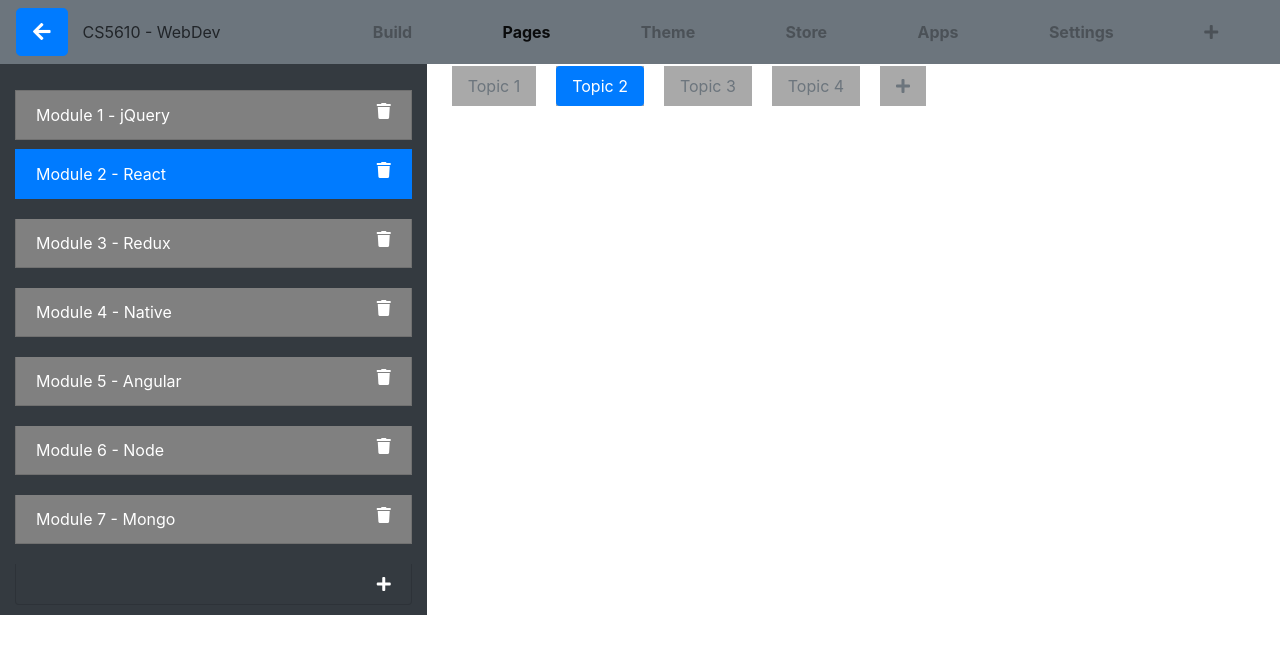
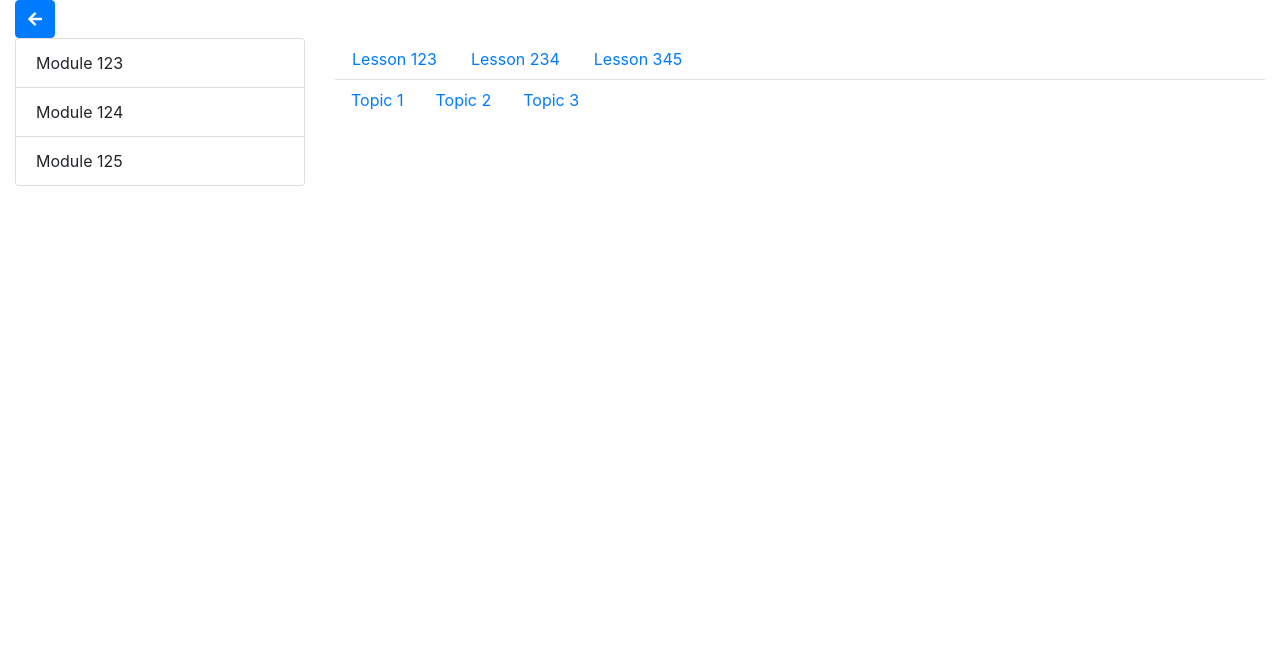
Before and after one commit to aliu19/wbdv-sp21-01-aliu-client-react, a React (Create React App) app: page /editor in a window 1280 px wide. Shown: the top 654 px of the page. Built offline with nearby package versions, Linux system fonts and the light colour scheme.

Commit message:
Basic Layout for Reducers

```diff
--- a/src/components/course-editor/course-editor.js
+++ b/src/components/course-editor/course-editor.js
@@ -1,135 +1,83 @@
 import React from 'react'
+import {combineReducers, createStore} from "redux";
+import moduleReducer from "../../reducers/module-reducer";
+import lessonReducer from "../../reducers/lesson-reducer";
+import topicReducer from "../../reducers/topic-reducer";
+import {Provider} from "react-redux";
+import ModuleList from "./module-list";
+import LessonTabs from "./lesson-tabs";
+import TopicPills from "./topic-pills";
+
+const reducer = combineReducers({
+  moduleReducer: moduleReducer,
+  lessonReducer: lessonReducer,
+  topicReducer: topicReducer
+})
+
+const store = createStore(reducer)
 
 const CourseEditor = ({history}) => {
   return (
-      <div className="container-fluid pull-left">
+      <Provider store={store}>
+        <div className="container-fluid pull-left">
 
-        <nav className="navbar fixed-top navbar-expand-lg navbar-light bg-secondary">
-          <button className="btn btn-primary btn-lg">
+          <button className="btn btn-primary">
             <i onClick={() => history.goBack()} className="fas fa-arrow-left"></i>
           </button>
-          <span className="col-2 wbdv-nav-title">
-            CS5610 - WebDev
-          </span>
 
-          <button className="navbar-toggler" type="button"
-                  data-toggle="collapse" data-target="#navbarNavDropdown">
-            <span className="navbar-toggler-icon"></span>
-          </button>
+          {/*  <span className="col-4">*/}
+          {/*    <h3>*/}
+          {/*      CS5610 - WebDev*/}
+          {/*    </h3>*/}
+          {/*  </span>*/}
 
-          <div className="col-10 collapse navbar-collapse" id="navbarNavDropdown">
-            <ul className="navbar-nav wbdv-justify-navbar">
-              <li className="nav-item">
-                <a className="nav-link disabled wbdv-navbar-font" href="#">
-                  Build
-                </a>
-              </li>
-              <li className="nav-item">
-                <a className="nav-link active wbdv-navbar-font" href="#">
-                  Pages
-                </a>
-              </li>
-              <li className="nav-item">
-                <a className="nav-link disabled wbdv-navbar-font" href="#">
-                  Theme
-                </a>
-              </li>
-              <li className="nav-item">
-                <a className="nav-link disabled wbdv-navbar-font" href="#">
-                  Store
-                </a>
-              </li>
-              <li className="nav-item">
-                <a className="nav-link disabled wbdv-navbar-font" href="#">
-                  Apps
-                </a>
-              </li>
-              <li className="nav-item">
-                <a className="nav-link disabled wbdv-navbar-font" href="#">
-                  Settings
-                </a>
-              </li>
-              <li className="nav-item">
-                <a className="nav-link disabled wbdv-navbar-font" href="#">
-                  <i className="fa fa-plus"></i>
-                </a>
-              </li>
-            </ul>
-          </div>
-        </nav>
+          {/*  <div className="col-1">*/}
+          {/*    <h3>*/}
+          {/*      Build*/}
+          {/*    </h3>*/}
+          {/*  </div>*/}
+          {/*  <div className="col-1">*/}
+          {/*    <h3>*/}
+          {/*      Pages*/}
+          {/*    </h3>*/}
+          {/*  </div>*/}
+          {/*  <div className="col-1">*/}
+          {/*    <h3>*/}
+          {/*      Theme*/}
+          {/*    </h3>*/}
+          {/*  </div>*/}
+          {/*  <div className="col-1">*/}
+          {/*    <h3>*/}
+          {/*      Store*/}
+          {/*    </h3>*/}
+          {/*  </div>*/}
+          {/*  <div className="col-1">*/}
+          {/*    <h3>*/}
+          {/*      Apps*/}
+          {/*    </h3>*/}
+          {/*  </div>*/}
+          {/*  <div className="col-1">*/}
+          {/*    <h3>*/}
+          {/*      Settings*/}
+          {/*    </h3>*/}
+          {/*  </div>*/}
+          {/*  <div className="col-1">*/}
+          {/*    <i className="fa fa-plus fa-2x"></i>*/}
+          {/*  </div>*/}
+          {/*</div>*/}
 
-        <div className="row wbdv-pad-top">
-          <div className="col-4 bg-dark">
-            <ul className="list-group">
-              <br/>
-                <li className="list-group-item wbdv-modules">
-                  Module 1 - jQuery
-                  <i className="fa-pull-right fa fa-trash"></i>
-                </li>
-                <li className="list-group-item list-group-item-action active wbdv-modules">
-                  Module 2 - React
-                  <i className="fa-pull-right fa fa-trash"></i>
-                </li>
-                <li className="list-group-item wbdv-modules">
-                  Module 3 - Redux
-                  <i className="fa-pull-right fa fa-trash"></i>
-                </li>
-                <li className="list-group-item wbdv-modules">
-                  Module 4 - Native
-                  <i className="fa-pull-right fa fa-trash"></i>
-                </li>
-                <li className="list-group-item wbdv-modules">
-                  Module 5 - Angular
-                  <i className="fa-pull-right fa fa-trash"></i>
-                </li>
-                <li className="list-group-item wbdv-modules">
-                  Module 6 - Node
-                  <i className="fa-pull-right fa fa-trash"></i>
-                </li>
-                <li className="list-group-item wbdv-modules">
-                  Module 7 - Mongo
-                  <i className="fa-pull-right fa fa-trash"></i>
-                </li>
-                <li className="list-group-item bg-dark list-group-item-action wbdv-modules">
-                  <i className="fa-pull-right fa fa-plus"></i>
-                </li>
-            </ul>
-          </div>
-
-          <div className="col-8">
-            <ul className="nav nav-pills">
-              <li className="nav-item wbdv-topics">
-                <a className="nav-link disabled" href="#">
-                  Topic 1
-                </a>
-              </li>
-              <li className="nav-item wbdv-topics">
-                <a className="nav-link active" href="#">
-                  Topic 2
-                </a>
-              </li>
-              <li className="nav-item wbdv-topics">
-                <a className="nav-link disabled" href="#">
-                  Topic 3
-                </a>
-              </li>
-              <li className="nav-item wbdv-topics">
-                <a className="nav-link disabled" href="#">
-                  Topic 4
-                </a>
-              </li>
-              <li className="nav-item wbdv-topics">
-                <a className="nav-link disabled" href="#">
-                  <i className="fa fa-plus"></i>
-                </a>
-              </li>
-            </ul>
+          <div className="row">
+            <div className="col-3">
+              <ModuleList/>
+            </div>
+            <div className="col-9">
+              <LessonTabs/>
+              <TopicPills/>
+            </div>
           </div>
 
         </div>
-
-
-      </div>
-)
+      </Provider>
+  )
 }
 export default CourseEditor
--- a/src/components/course-editor/lesson-tabs.js
+++ b/src/components/course-editor/lesson-tabs.js
@@ -0,0 +1,27 @@
+import React from 'react'
+import {connect} from 'react-redux'
+
+const LessonTabs = ({lessons=[]}) =>
+    <div>
+      <ul className="nav nav-tabs">
+        {
+          lessons.map(lesson =>
+              <li className="nav-item">
+                <a className="nav-link" href="#">{lesson.title}</a>
+              </li>
+          )
+        }
+      </ul>
+    </div>
+
+const stpm = (state) => {
+  return {
+    lessons: state.lessonReducer.lessons
+  }
+}
+
+const dtpm = (dispatch) => {
+
+}
+
+export default connect(stpm, dtpm) (LessonTabs)
--- a/src/components/course-editor/module-list.js
+++ b/src/components/course-editor/module-list.js
@@ -0,0 +1,27 @@
+import React from 'react'
+import {connect} from 'react-redux'
+
+const ModuleList = ({myModules=[]}) =>
+    <div>
+      <ul className='list-group'>
+        {
+          myModules.map(module =>
+            <li className="list-group-item">
+              {module.title}
+            </li>
+          )
+        }
+      </ul>
+    </div>
+
+const stpm = (state) => {
+  return {
+    myModules: state.moduleReducer.modules
+  }
+}
+
+const dtpm = (dispatch) => {
+
+}
+
+export default connect(stpm, dtpm) (ModuleList)
--- a/src/components/course-editor/topic-pills.js
+++ b/src/components/course-editor/topic-pills.js
@@ -0,0 +1,29 @@
+import React from 'react'
+import {connect} from 'react-redux'
+
+const TopicPills = ({topics=[]}) =>
+    <div>
+      <ul className="nav nav-pills">
+        {
+          topics.map(topics =>
+            <li className="nav-item">
+              <a className="nav-link">
+                {topics.title}
+              </a>
+            </li>
+          )
+        }
+      </ul>
+    </div>
+
+const stpm = (state) => {
+  return {
+    topics: state.topicReducer.topics
+  }
+}
+
+const dtpm = (dispatch) => {
+
+}
+
+export default connect(stpm, dtpm) (TopicPills)
--- a/src/reducers/lesson-reducer.js
+++ b/src/reducers/lesson-reducer.js
@@ -0,0 +1,12 @@
+const initialState = {
+  lessons: [
+    {id: "123", title: "Lesson 123"},
+    {id: "234", title: "Lesson 234"},
+    {id: "345", title: "Lesson 345"}
+  ]
+}
+
+const lessonReducer = (state=initialState, action) => {
+  return state
+}
+export default lessonReducer
--- a/src/reducers/module-reducer.js
+++ b/src/reducers/module-reducer.js
@@ -0,0 +1,18 @@
+const initalState = {
+  modules: [
+    {_id: 123, title: "Module 123"},
+    {_id: 124, title: "Module 124"},
+    {_id: 125, title: "Module 125"}
+  ]
+}
+
+const moduleReducer = (state = initalState, action) => {
+  switch (action.type) {
+    case "CREATE_MODULE":
+    case "DELETE_MODULE":
+    case "UPDATE_MODULE":
+    default:
+      return state
+  }
+}
+export default moduleReducer
--- a/src/reducers/topic-reducer.js
+++ b/src/reducers/topic-reducer.js
@@ -0,0 +1,12 @@
+const initialState = {
+  topics: [
+    {id: "1", title: "Topic 1"},
+    {id: "2", title: "Topic 2"},
+    {id: "3", title: "Topic 3"}
+  ]
+}
+
+const topicReducer = (state=initialState, action) => {
+  return state
+}
+export default topicReducer
```
